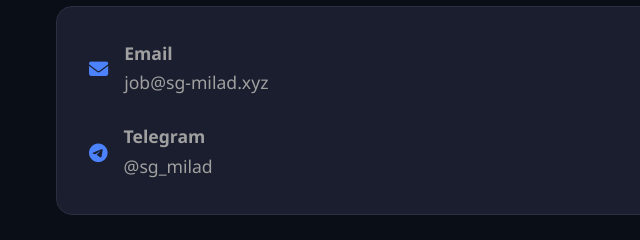
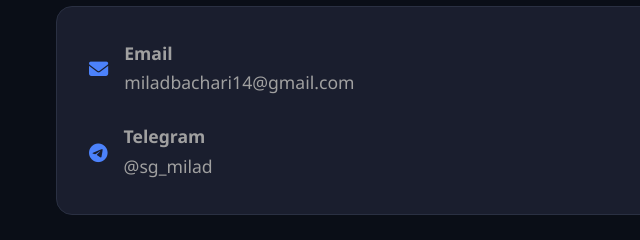
Before and after one commit to sg-milad/sg-milad.github.io, a plain HTML site: page index.html in a window 1280 px wide. Shown: the part 3430-3670 px from the top of the page, 0-640 px from the left. Drawn offline with Linux system fonts and the light colour scheme.

Commit message:
update email

```diff
--- a/index.html
+++ b/index.html
@@ -433,7 +433,7 @@
               <div>
                 <strong>Email</strong>
                 <br>
-                <a href="mailto:job@sg-milad.xyz" class="contact-link">job@sg-milad.xyz</a>
+                <a href="mailto:miladbachari14@gmail.com" class="contact-link">miladbachari14@gmail.com</a>
               </div>
             </div>
             <div class="contact-item">
```
